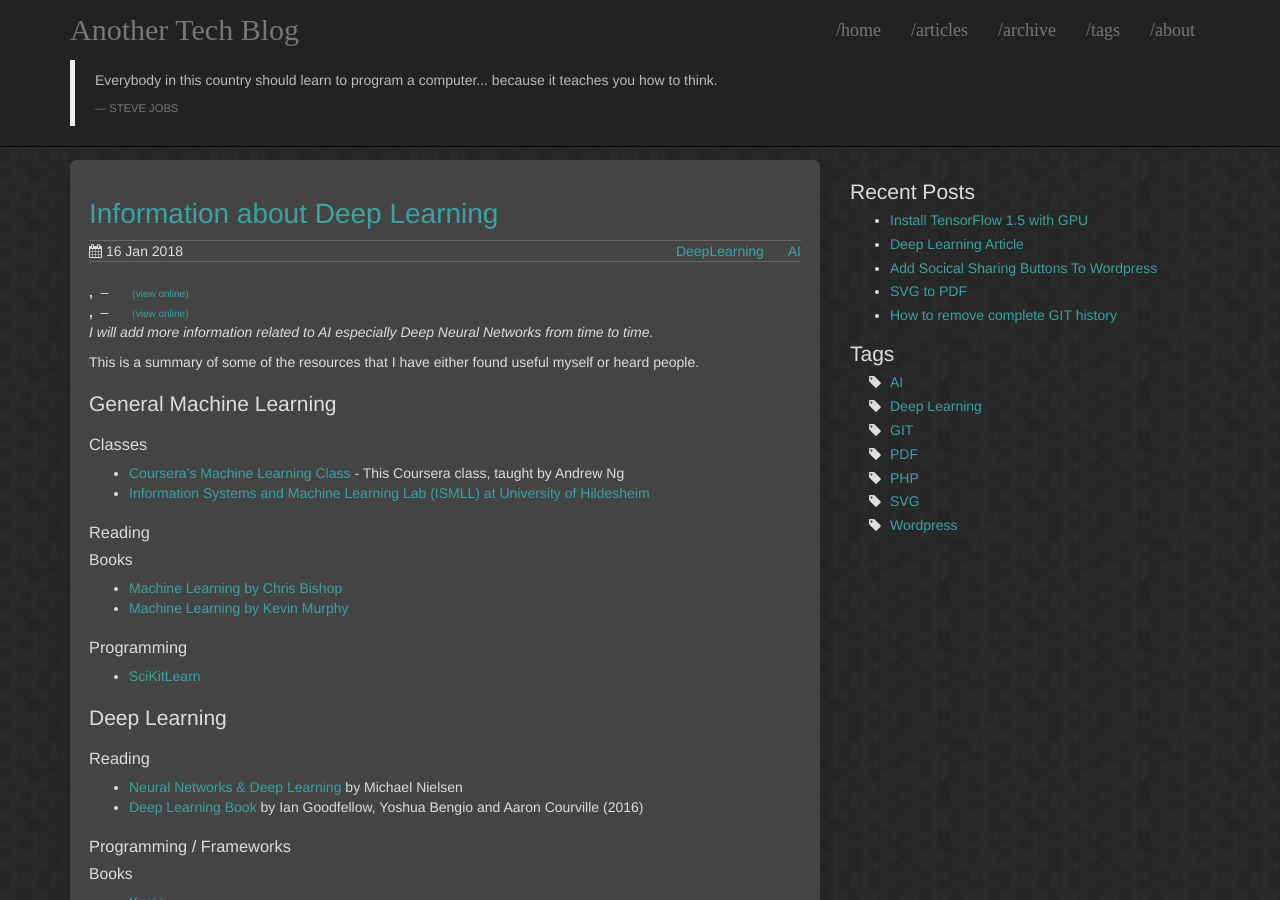
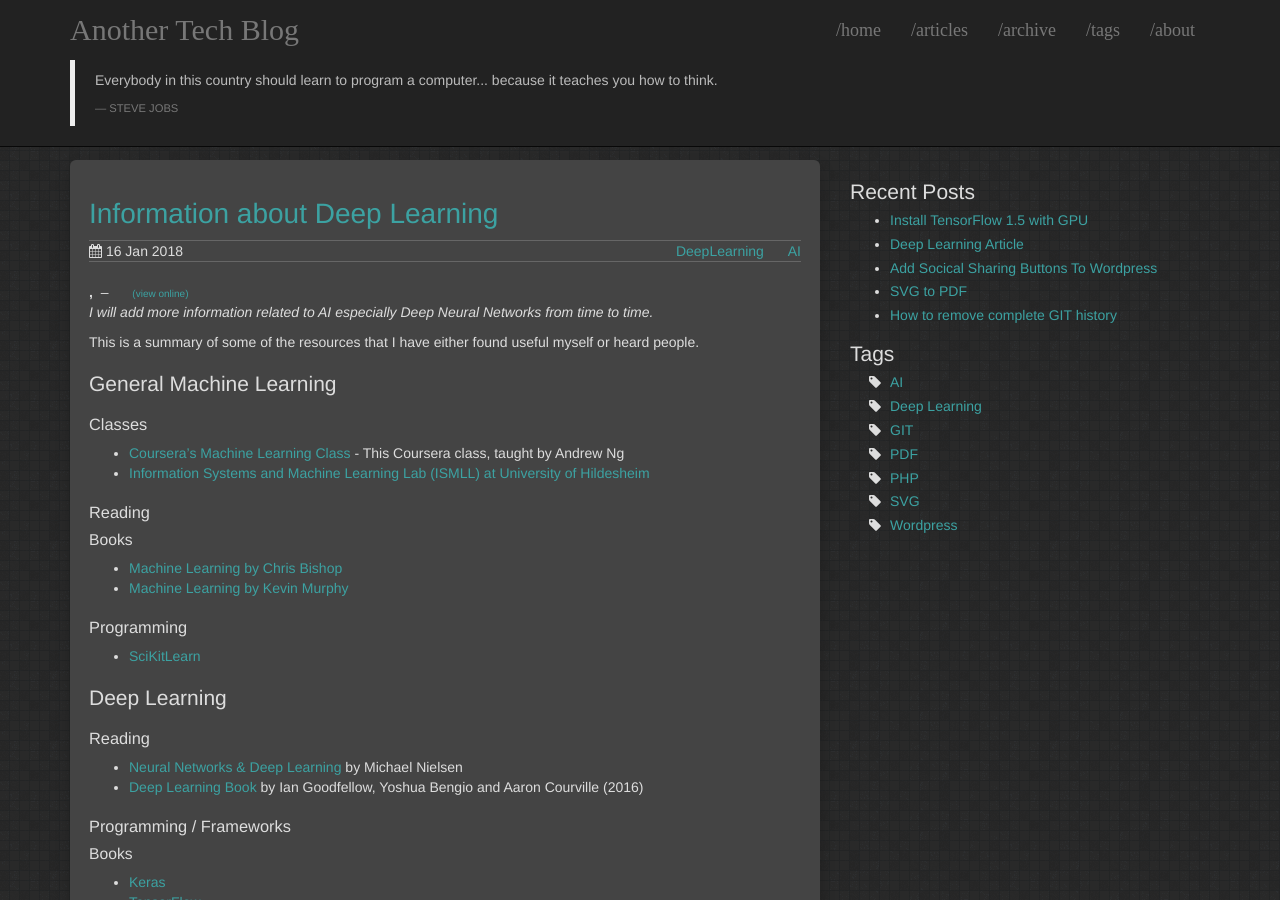
Before and after one commit to davidmainzer/davidmainzer.github.io, a Jekyll site: the page built from _articles/Deep_Learning.md, in a window 1280 px wide and 900 px high. Built offline with Jekyll 4.4.1, drawn with Linux system fonts in a browser that asks for light colours; nearby versions of some CDN libraries.

Commit message:
Update Deep_Learning.md

```diff
--- a/_articles/Deep_Learning.md
+++ b/_articles/Deep_Learning.md
@@ -9,26 +9,6 @@ tags:
  - AI
 ---
 {% include bibtex.html %}
-
-<div class="bibtex_template">
-  <div>
-    <span class="if year" style="font-weight: bold;">
-      <span class="year"></span>,
-    </span>
-    <span class="if author">
-      <span class="author" style="font-weight: bold;"></span>&nbsp;&#8210;
-    </span>
-    <span class="title"></span>
-    <span class="if url" style="margin-left: 20px">
-      <a class="url" style="font-size:10px">(view online)</a>
-    </span>
-<!--<div>
-  <div style="margin-left: 10px; margin-bottom:5px;">-->
-
-  </div>
-</div>
-
-
 
 *I will add more information related to AI especially Deep Neural Networks from time to time.*
 
```
